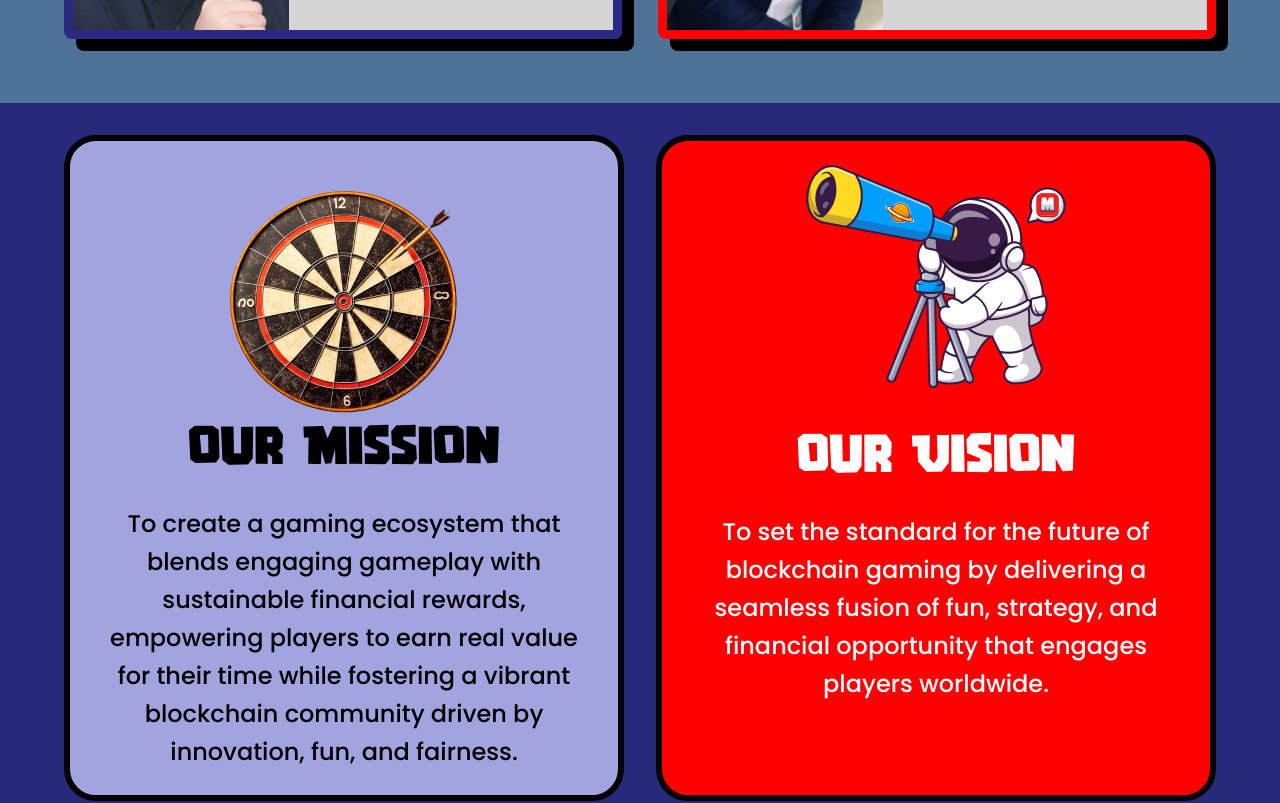
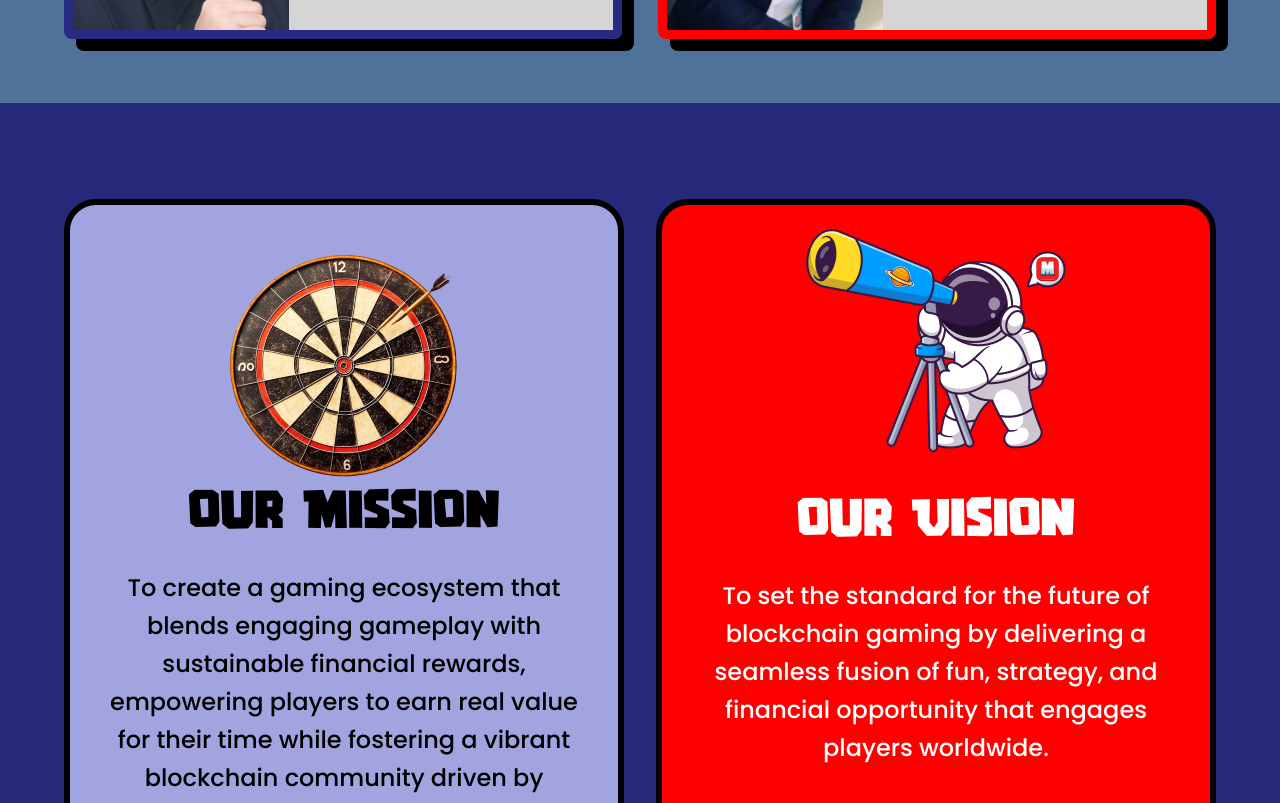
Before and after one commit to codiejay/memestateweb, a React (Vite) app: page /aboutus in a window 1280 px wide. Shown: the part 1180-1983 px from the top of the page. Built offline with nearby package versions, Linux system fonts and the light colour scheme.

Commit message:
Adjust About Us Page Layout

```diff
--- a/src/pages/AboutUs/AboutUs.jsx
+++ b/src/pages/AboutUs/AboutUs.jsx
@@ -107,7 +107,7 @@ const AboutUs = () => {
         </div>
       </section>
       <section className="lg:px-16 px-8 py-8 w-full">
-        <div className="grid lg:grid-cols-2 grid-cols-1  items-start w-full gap-8 justify-between">
+        <div className="grid lg:grid-cols-2 grid-cols-1  items-start w-full gap-8 justify-between pt-16">
           <div className="flex flex-col items-center gap-6 bg-[#A2A4DF] border-[6px] border-[#000000] rounded-[32px] px-10 py-6">
             <div className="h-[244px]">
               <img src="/images/wheel.png" alt="wheel" />
```
